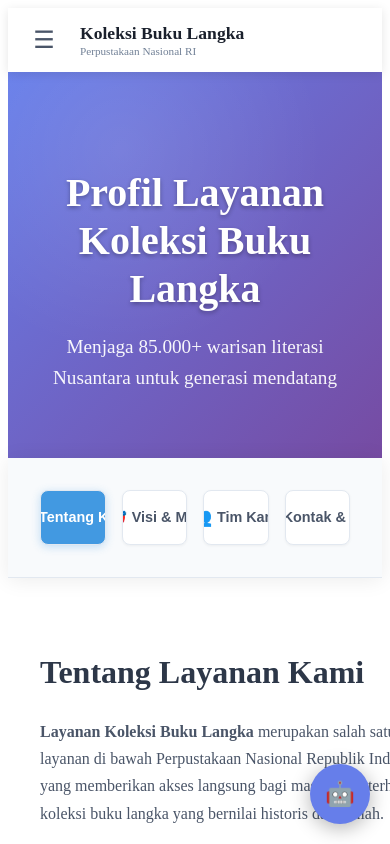
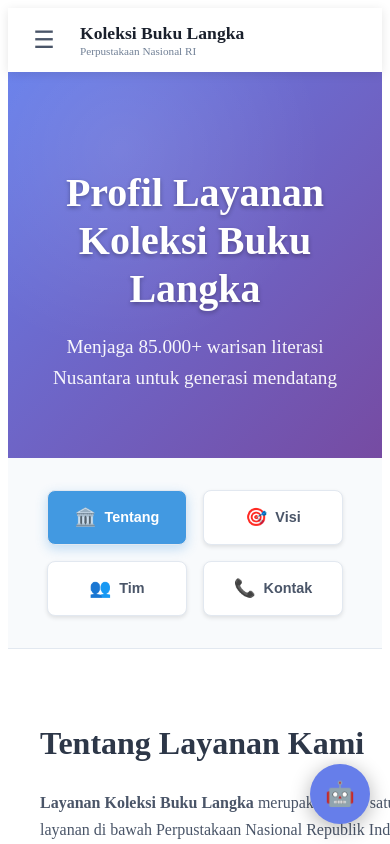
Before and after one commit to aditya-tn/perpustakaan-buku-langka-pusat, a Next.js app: page /profil in a window 390 px wide. Shown: the top 844 px of the page. Built offline with nearby package versions, Linux system fonts and the light colour scheme.

Commit message:
Refactor TabNavigation for mobile bottom navigation
Updated TabNavigation component for mobile bottom navigation layout. Removed scroll visibility logic and adjusted tab structure.

```diff
--- a/components/profil/TabNavigation.js
+++ b/components/profil/TabNavigation.js
@@ -1,61 +1,114 @@
-// components/profil/TabNavigation.js - HYBRID VERSION
+// components/profil/TabNavigation.js - BOTTOM NAV MOBILE VERSION
 import { useState, useEffect } from 'react'
 
 export default function TabNavigation({ activeTab, setActiveTab, isMobile }) {
-  const [isVisible, setIsVisible] = useState(true)
-  const [lastScrollY, setLastScrollY] = useState(0)
+  const [isScrolled, setIsScrolled] = useState(false)
 
   const tabs = [
-    { id: 'tentang', label: 'Tentang Kami', icon: '🏛️', shortLabel: 'Tentang' },
-    { id: 'visi-misi', label: 'Visi & Misi', icon: '🎯', shortLabel: 'Visi' },
-    { id: 'pegawai', label: 'Tim Kami', icon: '👥', shortLabel: 'Tim' },
-    { id: 'kontak', label: 'Kontak & Jam', icon: '📞', shortLabel: 'Kontak' }
+    { id: 'tentang', label: 'Tentang', icon: '🏛️' },
+    { id: 'visi-misi', label: 'Visi', icon: '🎯' },
+    { id: 'pegawai', label: 'Tim', icon: '👥' },
+    { id: 'kontak', label: 'Kontak', icon: '📞' }
   ]
 
-  // Handle scroll untuk hide/show navigation
   useEffect(() => {
     const handleScroll = () => {
-      const currentScrollY = window.scrollY
-
-      if (currentScrollY > lastScrollY && currentScrollY > 100) {
-        // Scroll down - hide nav
-        setIsVisible(false)
-      } else {
-        // Scroll up - show nav
-        setIsVisible(true)
-      }
-
-      setLastScrollY(currentScrollY)
+      setIsScrolled(window.scrollY > 100)
     }
 
     window.addEventListener('scroll', handleScroll, { passive: true })
     return () => window.removeEventListener('scroll', handleScroll)
-  }, [lastScrollY])
+  }, [])
 
+  if (isMobile) {
+    return (
+      <>
+        {/* Desktop-like tabs di atas (hidden di mobile) */}
+        <div style={{
+          display: 'none'
+        }}>
+          {/* Hidden desktop version */}
+        </div>
+
+        {/* Bottom Navigation untuk Mobile */}
+        <div style={{
+          display: 'flex',
+          position: 'fixed',
+          bottom: 0,
+          left: 0,
+          right: 0,
+          backgroundColor: 'white',
+          borderTop: '1px solid #e2e8f0',
+          padding: '0.5rem',
+          zIndex: 1000,
+          boxShadow: '0 -2px 20px rgba(0,0,0,0.1)',
+          backdropFilter: 'blur(10px)'
+        }}>
+          {tabs.map(tab => (
+            <button
+              key={tab.id}
+              onClick={() => {
+                setActiveTab(tab.id)
+                window.scrollTo({ top: 0, behavior: 'smooth' })
+              }}
+              style={{
+                flex: 1,
+                padding: '0.75rem 0.5rem',
+                backgroundColor: activeTab === tab.id ? '#4299e1' : 'transparent',
+                color: activeTab === tab.id ? 'white' : '#4a5568',
+                border: 'none',
+                borderRadius: '8px',
+                cursor: 'pointer',
+                fontWeight: '600',
+                transition: 'all 0.3s ease',
+                display: 'flex',
+                flexDirection: 'column',
+                alignItems: 'center',
+                gap: '0.25rem',
+                fontSize: '0.65rem',
+                minHeight: '50px'
+              }}
+            >
+              <span style={{ fontSize: '1.1rem' }}>
+                {tab.icon}
+              </span>
+              <span>
+                {tab.label}
+              </span>
+            </button>
+          ))}
+        </div>
+
+        {/* Spacer untuk bottom nav */}
+        <div style={{
+          height: '70px',
+          display: isMobile ? 'block' : 'none'
+        }} />
+      </>
+    )
+  }
+
+  // Desktop Version
   return (
     <div style={{
       display: 'flex',
       justifyContent: 'center',
-      gap: isMobile ? '0.3rem' : '1rem',
-      padding: isMobile ? '0.8rem 0.5rem' : '2rem',
-      flexWrap: 'nowrap',
-      backgroundColor: 'rgba(248, 250, 252, 0.98)',
+      gap: '1rem',
+      padding: '2rem',
+      flexWrap: 'wrap',
+      backgroundColor: '#f8fafc',
       borderBottom: '1px solid #e2e8f0',
       position: 'sticky',
       top: 0,
       zIndex: 100,
-      backdropFilter: 'blur(10px)',
-      transition: 'transform 0.3s ease, opacity 0.3s ease',
-      transform: isVisible ? 'translateY(0)' : 'translateY(-100%)',
-      opacity: isVisible ? 1 : 0,
-      boxShadow: '0 2px 20px rgba(0,0,0,0.08)'
+      backdropFilter: 'blur(10px)'
     }}>
       {tabs.map(tab => (
         <button
           key={tab.id}
           onClick={() => setActiveTab(tab.id)}
           style={{
-            padding: isMobile ? '0.5rem 0.4rem' : '1rem 1.5rem',
+            padding: '1rem 1.5rem',
             backgroundColor: activeTab === tab.id ? '#4299e1' : 'white',
             color: activeTab === tab.id ? 'white' : '#4a5568',
             border: '1px solid #e2e8f0',
@@ -65,34 +118,17 @@
             transition: 'all 0.3s ease',
             display: 'flex',
             alignItems: 'center',
-            justifyContent: 'center',
-            gap: '0.3rem',
-            boxShadow: activeTab === tab.id ? '0 2px 8px rgba(66, 153, 225, 0.3)' : '0 1px 3px rgba(0,0,0,0.05)',
-            fontSize: isMobile ? '0.65rem' : '0.9rem',
-            flex: 1,
-            minWidth: 0,
-            minHeight: isMobile ? '40px' : 'auto',
-            whiteSpace: 'nowrap',
-            overflow: 'hidden',
-            textOverflow: 'ellipsis'
+            gap: '0.5rem',
+            boxShadow: activeTab === tab.id ? '0 4px 12px rgba(66, 153, 225, 0.3)' : '0 2px 4px rgba(0,0,0,0.1)',
+            fontSize: '0.9rem',
+            minWidth: '140px',
+            justifyContent: 'center'
           }}
         >
-          <span style={{
-            fontSize: isMobile ? '0.8rem' : '1.1rem',
-            flexShrink: 0
-          }}>
+          <span style={{ fontSize: '1.1rem' }}>
             {tab.icon}
           </span>
-          <span style={{
-            display: isMobile ? 'none' : 'block'
-          }}>
-            {tab.label}
-          </span>
-          <span style={{
-            display: isMobile ? 'block' : 'none'
-          }}>
-            {tab.shortLabel}
-          </span>
+          {tab.label}
         </button>
       ))}
     </div>
```
